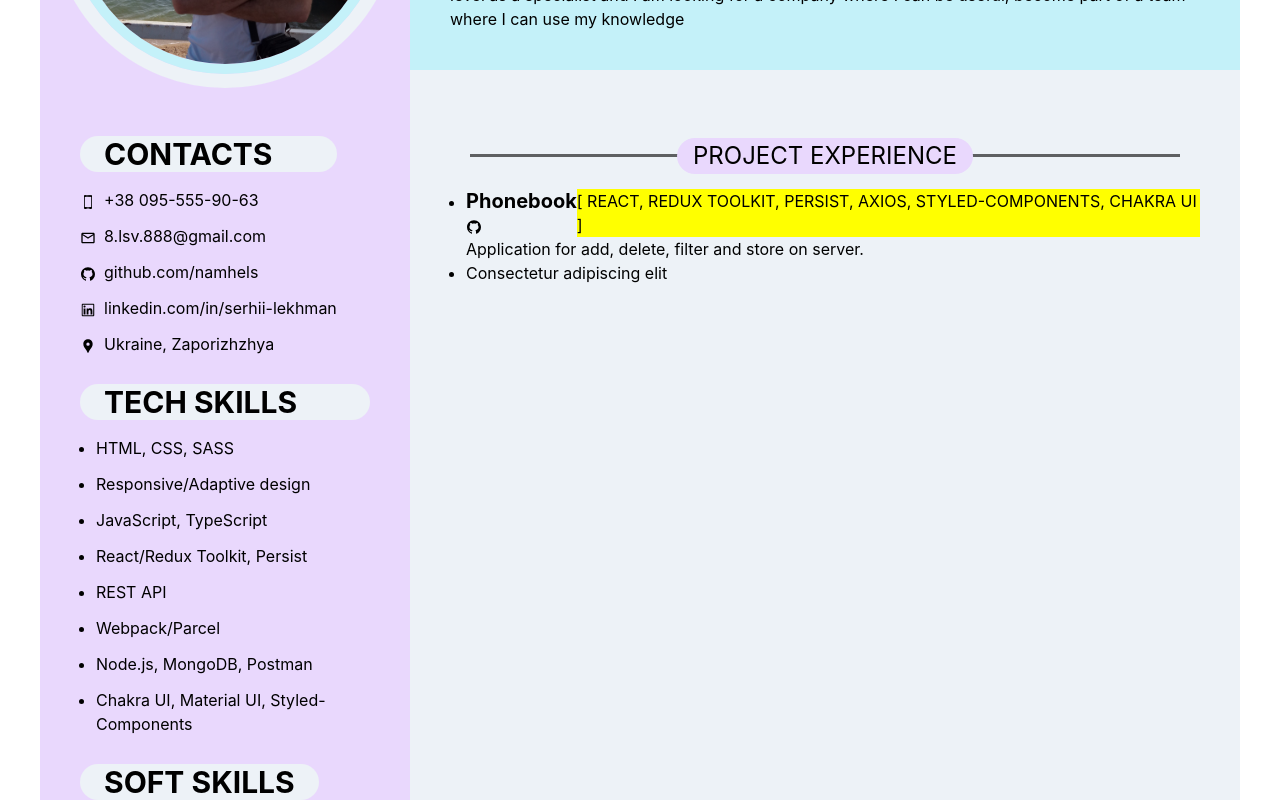
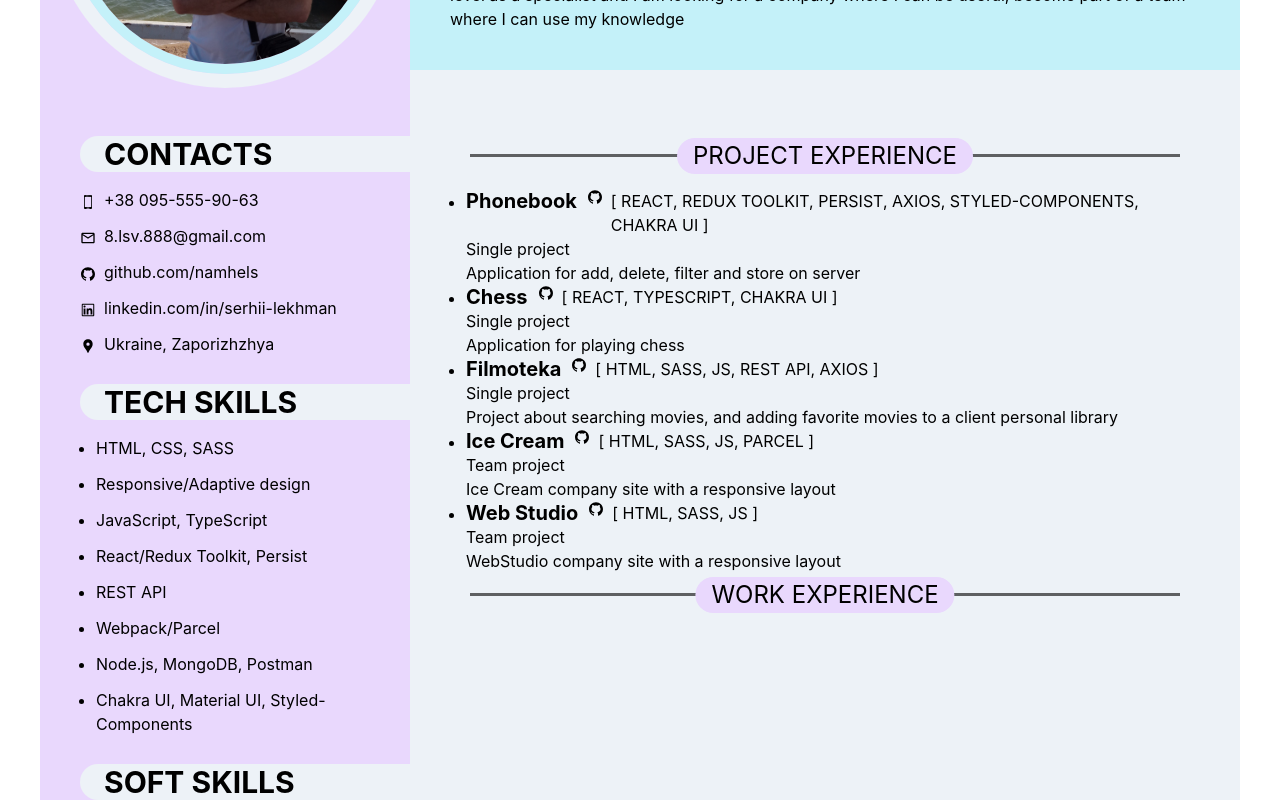
Before and after one commit to namhels/CV-Serhii-Lekhman, a React (Create React App) app: page / in a window 1280 px wide. Shown: the part 400-1200 px from the top of the page. Built offline with nearby package versions, Linux system fonts and the light colour scheme.

Commit message:
add project expirience

```diff
--- a/src/components/Aside.jsx
+++ b/src/components/Aside.jsx
@@ -33,21 +33,11 @@ const Aside = () => {
           </Box>
         </Box>
       </Flex>
-      <Flex
-        direction="column"
-        align="start"
-        pl={10}
-        pr={10}
-        py={12}
-        color="black"
-      >
-        <Flex direction="column">
-          <Box px={6} bg="gray.100" borderRadius="full">
-            <Heading as="h2" size="lg">
+      <Box pl={10} py={12} color="black">
+        <Heading as="h2" size="lg" px={6} bg="gray.100" borderLeftRadius="full">
           CONTACTS
         </Heading>
-          </Box>
-          <List spacing={3} mt={4}>
+        <List spacing={3} mt={4} pr={10}>
           <ListItem>
             <Link href="tel:+380955559063">
               <ListIcon as={GiSmartphone} />
@@ -67,10 +57,7 @@ const Aside = () => {
             </Link>
           </ListItem>
           <ListItem>
-              <Link
-                href="https://www.linkedin.com/in/serhii-lekhman"
-                isExternal
-              >
+            <Link href="https://www.linkedin.com/in/serhii-lekhman" isExternal>
               <ListIcon as={AiOutlineLinkedin} />
               linkedin.com/in/serhii-lekhman
             </Link>
@@ -80,12 +67,17 @@ const Aside = () => {
             Ukraine, Zaporizhzhya
           </ListItem>
         </List>
-        </Flex>
         <Flex direction="column" mt={7}>
-          <Heading as="h2" size="lg" px={6} bg="gray.100" borderRadius="full">
+          <Heading
+            as="h2"
+            size="lg"
+            px={6}
+            bg="gray.100"
+            borderLeftRadius="full"
+          >
             TECH SKILLS
           </Heading>
-          <UnorderedList spacing={3} mt={4}>
+          <UnorderedList spacing={3} mt={4} pr={10}>
             <ListItem>HTML, CSS, SASS</ListItem>
             <ListItem>Responsive/Adaptive design</ListItem>
             <ListItem>JavaScript, TypeScript</ListItem>
@@ -97,10 +89,16 @@ const Aside = () => {
           </UnorderedList>
         </Flex>
         <Flex direction="column" mt={7}>
-          <Heading as="h2" size="lg" px={6} bg="gray.100" borderRadius="full">
+          <Heading
+            as="h2"
+            size="lg"
+            px={6}
+            bg="gray.100"
+            borderLeftRadius="full"
+          >
             SOFT SKILLS
           </Heading>
-          <UnorderedList spacing={3} mt={4}>
+          <UnorderedList spacing={3} mt={4} pr={10}>
             <ListItem>Strong analytical thinking</ListItem>
             <ListItem>Attention to details</ListItem>
             <ListItem>Teamwork</ListItem>
@@ -110,16 +108,22 @@ const Aside = () => {
           </UnorderedList>
         </Flex>
         <Flex direction="column" mt={7}>
-          <Heading as="h2" size="lg" px={6} bg="gray.100" borderRadius="full">
+          <Heading
+            as="h2"
+            size="lg"
+            px={6}
+            bg="gray.100"
+            borderLeftRadius="full"
+          >
             LANGUAGES
           </Heading>
-          <UnorderedList spacing={3} mt={4}>
+          <UnorderedList spacing={3} mt={4} pr={10}>
             <ListItem>English - intermediate</ListItem>
             <ListItem>Ukrainian - native</ListItem>
             <ListItem>Russian - native</ListItem>
           </UnorderedList>
         </Flex>
-      </Flex>
+      </Box>
     </GridItem>
   );
 };
--- a/src/components/Main.jsx
+++ b/src/components/Main.jsx
@@ -38,27 +38,115 @@ const Main = () => {
       <UnorderedList mt={3}>
         <ListItem>
           <Flex>
-            <Link href="https://www.github.com/namhels" isExternal>
-              <Heading as="h3" size="md">
-                Phonebook
-              </Heading>
-              <ListIcon as={AiFillGithub} />
+            <Link
+              href="https://github.com/namhels/goit-react-hw-08-phonebook"
+              isExternal
+            >
+              <Flex>
+                <Heading as="h3" size="md">
+                  Phonebook
+                </Heading>
+                <ListIcon as={AiFillGithub} ml="10px" />
+              </Flex>
             </Link>
-            <Text
-              fontSize="md"
-              as="mark"
-              styles={{ px: '2', py: '1', rounded: 'full', bg: 'cyan.100' }}
-            >
+            <Text fontSize="md">
               [ REACT, REDUX TOOLKIT, PERSIST, AXIOS, STYLED-COMPONENTS, CHAKRA
               UI ]
             </Text>
           </Flex>
+          <Text fontSize="md">Single project</Text>
           <Text fontSize="md">
-            Application for add, delete, filter and store on server.
+            Application for add, delete, filter and store on server
           </Text>
         </ListItem>
-        <ListItem>Consectetur adipiscing elit</ListItem>
+        <ListItem>
+          <Flex>
+            <Link
+              href="https://github.com/namhels/chess-react-typescript"
+              isExternal
+            >
+              <Flex>
+                <Heading as="h3" size="md">
+                  Chess
+                </Heading>
+                <ListIcon as={AiFillGithub} ml="10px" />
+              </Flex>
+            </Link>
+            <Text fontSize="md">[ REACT, TYPESCRIPT, CHAKRA UI ]</Text>
+          </Flex>
+          <Text fontSize="md">Single project</Text>
+          <Text fontSize="md">Application for playing chess</Text>
+        </ListItem>
+        <ListItem>
+          <Flex>
+            <Link
+              href="https://github.com/namhels/Filmoteka-single-project"
+              isExternal
+            >
+              <Flex>
+                <Heading as="h3" size="md">
+                  Filmoteka
+                </Heading>
+                <ListIcon as={AiFillGithub} ml="10px" />
+              </Flex>
+            </Link>
+            <Text fontSize="md">[ HTML, SASS, JS, REST API, AXIOS ]</Text>
+          </Flex>
+          <Text fontSize="md">Single project</Text>
+          <Text fontSize="md">
+            Project about searching movies, and adding favorite movies to a
+            client personal library
+          </Text>
+        </ListItem>
+        <ListItem>
+          <Flex>
+            <Link
+              href="https://github.com/namhels/ice-cream--project-js"
+              isExternal
+            >
+              <Flex>
+                <Heading as="h3" size="md">
+                  Ice Cream
+                </Heading>
+                <ListIcon as={AiFillGithub} ml="10px" />
+              </Flex>
+            </Link>
+            <Text fontSize="md">[ HTML, SASS, JS, PARCEL ]</Text>
+          </Flex>
+          <Text fontSize="md">Team projeсt</Text>
+          <Text fontSize="md">
+            Ice Cream company site with a responsive layout
+          </Text>
+        </ListItem>
+        <ListItem>
+          <Flex>
+            <Link href="https://github.com/namhels/Web-Studio" isExternal>
+              <Flex>
+                <Heading as="h3" size="md">
+                  Web Studio
+                </Heading>
+                <ListIcon as={AiFillGithub} ml="10px" />
+              </Flex>
+            </Link>
+            <Text fontSize="md">[ HTML, SASS, JS ]</Text>
+          </Flex>
+          <Text fontSize="md">Team project</Text>
+          <Text fontSize="md">
+            WebStudio company site with a responsive layout
+          </Text>
+        </ListItem>
       </UnorderedList>
+      <Box position="relative" padding="5">
+        <Divider borderBottomWidth="3px" borderColor="black" />
+        <AbsoluteCenter
+          fontSize="2xl"
+          bg="purple.100"
+          px="4"
+          borderRadius="full"
+        >
+          WORK EXPERIENCE
+        </AbsoluteCenter>
+      </Box>
     </GridItem>
   );
 };
```
Lines whose indentation alone changed are shown as unchanged.
